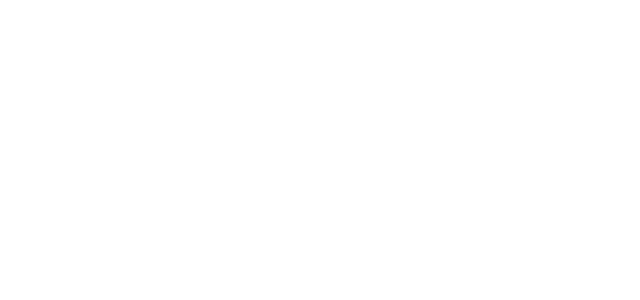
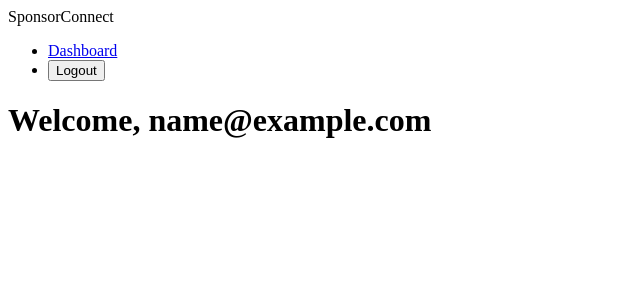
Before and after one commit to 22f3001905/mad-2-project, a Vue app in the folder client/: page /dashboard in a window 1280 px wide. Shown: the top 300 px of the page, without its empty margins (0-640 px from the left). Built offline with nearby package versions, Linux system fonts and the light colour scheme; sample sign-in values are in the browser's storage.

Commit message:
user dash init

```diff
--- a/client/src/components/Login.vue
+++ b/client/src/components/Login.vue
@@ -27,11 +27,13 @@
 
         if (data.response.errors) {
             state.incorrectCreds = true;
+            form.password = '';
         } else {
             state.incorrectCreds = false;
             sessionStorage.setItem('authToken', data.response.user.authentication_token);
             store.login();
-            router.push('/');
+            sessionStorage.setItem('userEmail', form.email);
+            router.push('/dashboard');
         }
     } catch (error) {
         console.error('Error logging in.', error);
--- a/client/src/components/Navbar.vue
+++ b/client/src/components/Navbar.vue
@@ -1,8 +1,9 @@
 <script setup>
-import { RouterLink } from 'vue-router';
+import { RouterLink, useRouter } from 'vue-router';
 import { reactive, computed } from 'vue';
 import { useUserStore } from '@/stores/user';
 
+const router = useRouter();
 const store = useUserStore();
 const isLoggedIn = computed(() => store.isLoggedIn);
 
@@ -11,6 +12,8 @@
         await fetch('/api/logout');
         sessionStorage.removeItem('authToken');
         store.logout();
+        sessionStorage.removeItem('userEmail');
+        router.push('/');
     } catch (error) {
         console.error('Error logging out.', error);
     }
@@ -21,7 +24,7 @@
     <nav>
         <div>SponsorConnect</div>
         <ul>
-            <li>
+            <li v-if="isLoggedIn">
                 <RouterLink to="/dashboard">Dashboard</RouterLink>
             </li>
             <li>
--- a/client/src/router/index.js
+++ b/client/src/router/index.js
@@ -1,28 +1,26 @@
 import { createRouter, createWebHistory } from 'vue-router';
+
+// {
+//   path: '/about',
+//   name: 'about',
+//   // route level code-splitting
+//   // this generates a separate chunk (About.[hash].js) for this route
+//   // which is lazy-loaded when the route is visited.
+//   component: () => import('../views/AboutView.vue')
+// },
 
 import HomeView from '@/views/HomeView.vue';
 import LoginView from '@/views/LoginView.vue';
 import RegisterView from '@/views/RegisterView.vue';
+import DashboardView from '@/views/DashboardView.vue';
 
 const router = createRouter({
   history: createWebHistory(import.meta.env.BASE_URL),
   routes: [
-    {
-      path: '/',
-      name: 'home',
-      component: HomeView
-    },
-    // {
-    //   path: '/about',
-    //   name: 'about',
-    //   // route level code-splitting
-    //   // this generates a separate chunk (About.[hash].js) for this route
-    //   // which is lazy-loaded when the route is visited.
-    //   component: () => import('../views/AboutView.vue')
-    // },
+    { path: '/', name: 'home', component: HomeView },
     { path: '/login', name: 'login', component: LoginView },
     { path: '/register', name: 'register', component: RegisterView },
-    { path: '/dashboard', name: 'dashboard', component: null },
+    { path: '/dashboard', name: 'dashboard', component: DashboardView },
   ]
 })
 
--- a/client/src/stores/user.js
+++ b/client/src/stores/user.js
@@ -1,4 +1,4 @@
-import { ref, computed } from 'vue';
+import { ref, computed, reactive } from 'vue';
 import { defineStore } from 'pinia';
 
 export const useUserStore = defineStore('user', () => {
@@ -8,10 +8,9 @@
     function login() {
         loggingStatus.value = true;
     }
-
     function logout() {
         loggingStatus.value = false;
     }
 
-    return { loggingStatus, isLoggedIn, login, logout }
+    return { loggingStatus, isLoggedIn, login, logout };
 });
--- /dev/null
+++ b/client/src/views/DashboardView.vue
@@ -0,0 +1,23 @@
+<script setup>
+import { onMounted } from 'vue';
+
+import Navbar from '@/components/Navbar.vue';
+import { userLoggedInRedirect } from '@/utils';
+import { useUserStore } from '@/stores/user';
+import router from '@/router';
+
+const store = useUserStore();
+if (!store.isLoggedIn) {
+    router.push('/login');
+}
+const userEmail = sessionStorage.getItem('userEmail');
+
+onMounted(() => {
+    // fetch sponsor/influencer data
+});
+</script>
+
+<template>
+    <Navbar />
+    <h1>Welcome, {{ userEmail }}</h1>
+</template>
```
